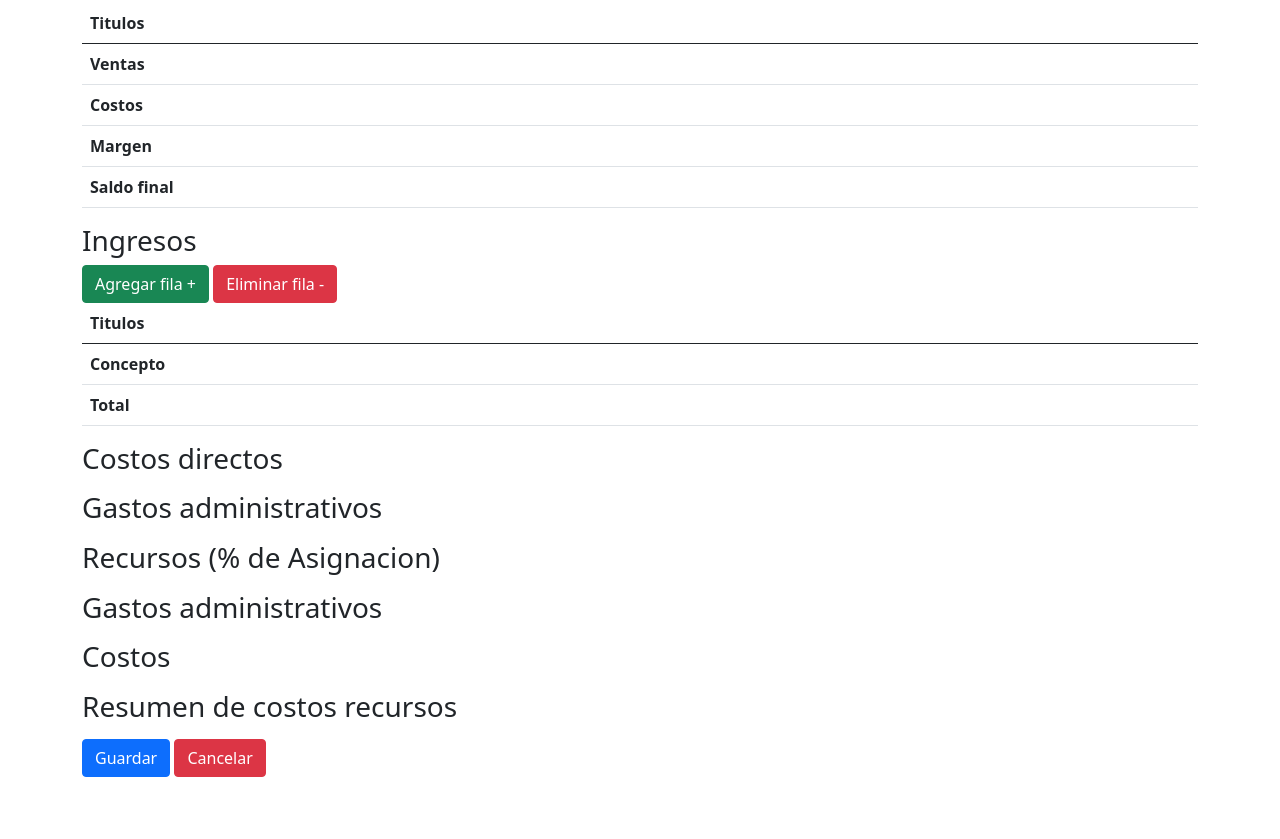
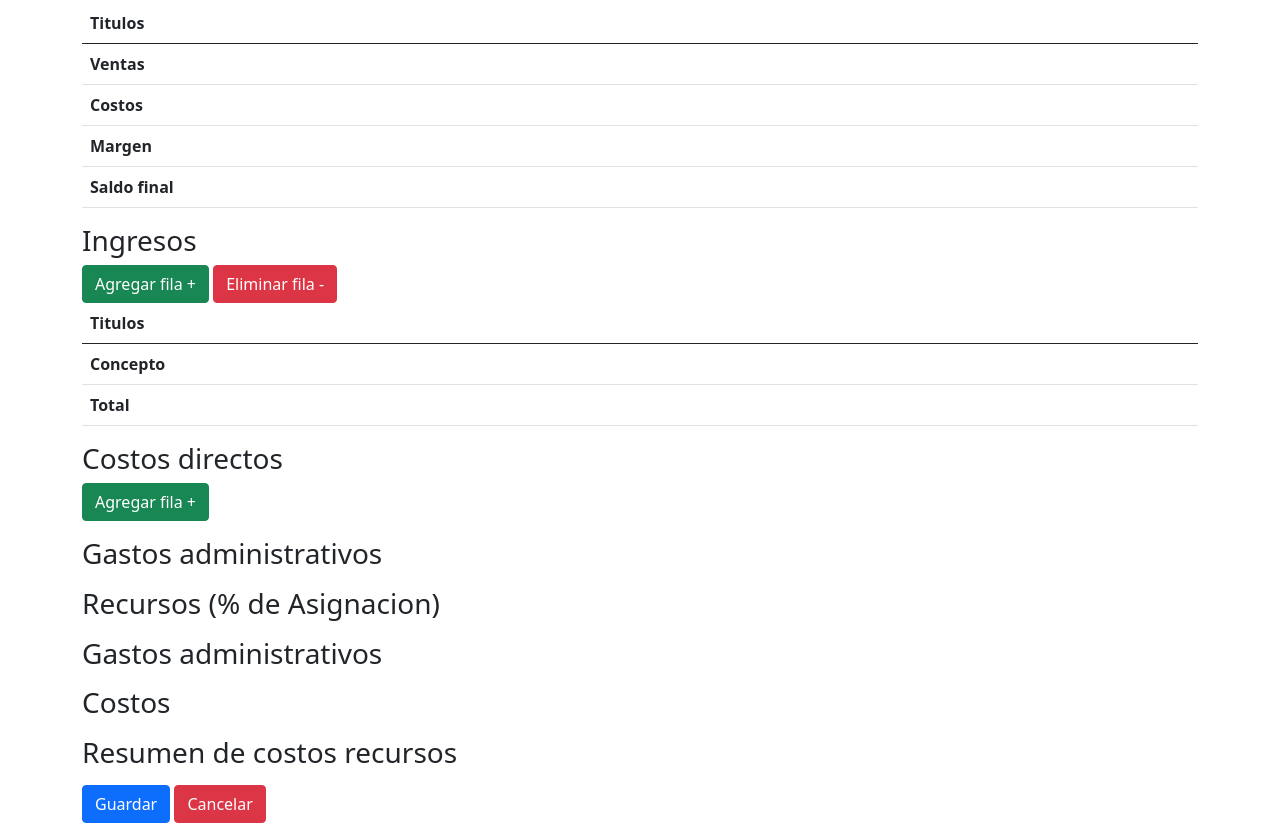
Before and after one commit to ACastle233/Presupuestos, a website: page public/presupuesto.html in a window 1280 px wide. Shown: the part 660-1499 px from the top of the page. Before the commit the page ends 1453 px from the top, so only its background shows below. Drawn offline with nearby package versions, Linux system fonts and the light colour scheme.

Commit message:
Homescreen

```diff
--- a/public/presupuesto.html
+++ b/public/presupuesto.html
@@ -140,6 +140,7 @@
 
         <div class="my-3">
             <h3>Costos directos</h3>
+            <button class="btn btn-success">Agregar fila +</button>
         </div>
 
         <div class="my-3">
```
Also changed, not shown: public/index.html (+0 -1 lines).
